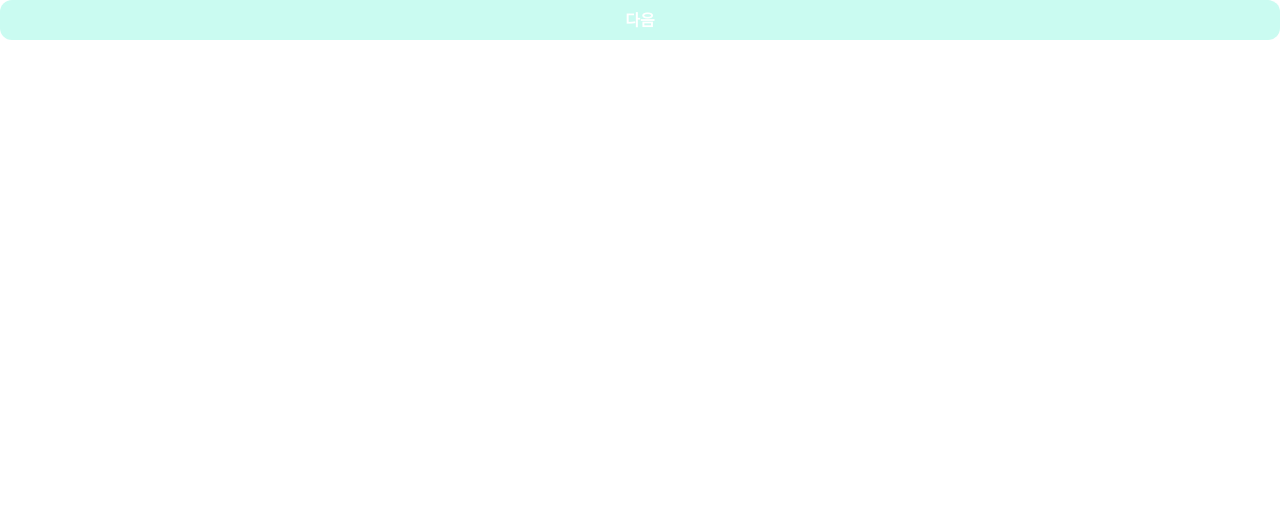
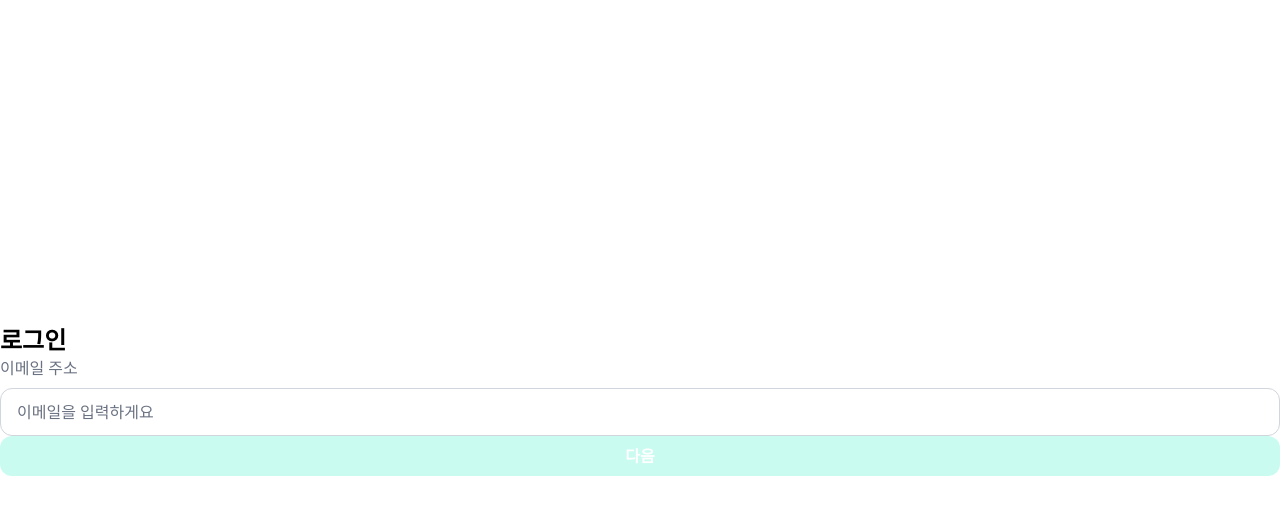
Before and after one commit to 37-dive-sopt-web/YoonhaChoi, a React app in the folder week4/homework/: page /login in a window 1280 px wide. Shown: the top 514 px of the page. Built offline with nearby package versions, Linux system fonts and the light colour scheme; the HTML template or start-up script is replaced by a standard one.

Commit message:
feat: input ui

```diff
--- a/week4/homework/src/components/button/button.tsx
+++ b/week4/homework/src/components/button/button.tsx
@@ -1,10 +1,10 @@
 interface ButtonProps {
   children: string;
-  disabled?: boolean;
+  disabled: boolean;
   onClick: () => void;
 }
 
-const Button = ({ children, disabled, onClick, ...props }: ButtonProps) => {
+const Button = ({ children, disabled, onClick }: ButtonProps) => {
   const baseStyle =
     "h-10 w-full rounded-xl text-white font-bold transition-colors duration-200";
 
@@ -19,7 +19,6 @@ const Button = ({ children, disabled, onClick, ...props }: ButtonProps) => {
       disabled={disabled}
       onClick={onClick}
       className={`${baseStyle} ${stateClasses}`}
-      {...props}
     >
       {children}
     </button>
--- /dev/null
+++ b/week4/homework/src/components/header/header.tsx
@@ -0,0 +1,5 @@
+const Header = () => {
+  return <div></div>;
+};
+
+export default Header;
--- /dev/null
+++ b/week4/homework/src/components/input/input.tsx
@@ -0,0 +1,20 @@
+interface InputProps {
+  label: string;
+  placeholder: string;
+}
+
+const Input = ({ label, placeholder }: InputProps) => {
+  return (
+    <div className="flex w-full flex-col gap-2">
+      <label className="text-gray-500">{label}</label>
+
+      <input
+        type="text"
+        placeholder={placeholder}
+        className="h-12 w-full rounded-xl border border-gray-300 px-4 text-gray-800 placeholder:text-gray-500 focus:ring-2 focus:ring-teal-400 focus:outline-none"
+      />
+    </div>
+  );
+};
+
+export default Input;
--- a/week4/homework/src/pages/login.tsx
+++ b/week4/homework/src/pages/login.tsx
@@ -1,8 +1,12 @@
 import Button from "../components/button/button";
+import Input from "../components/input/input";
 
 const LoginPage = () => {
   return (
-    <div>
+    <div className="align-center flex h-screen flex-col justify-center">
+      <p className="text-2xl font-bold">로그인</p>
+      <Input label="이메일 주소" placeholder="이메일을 입력하게요" />
+
       <Button children="다음" disabled={true} onClick={() => {}} />
     </div>
   );
```
